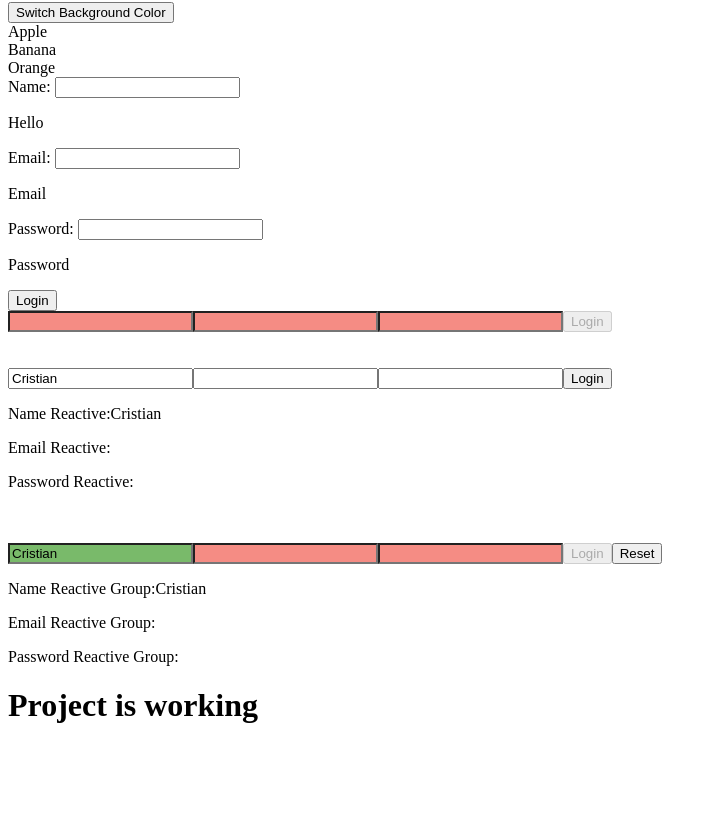
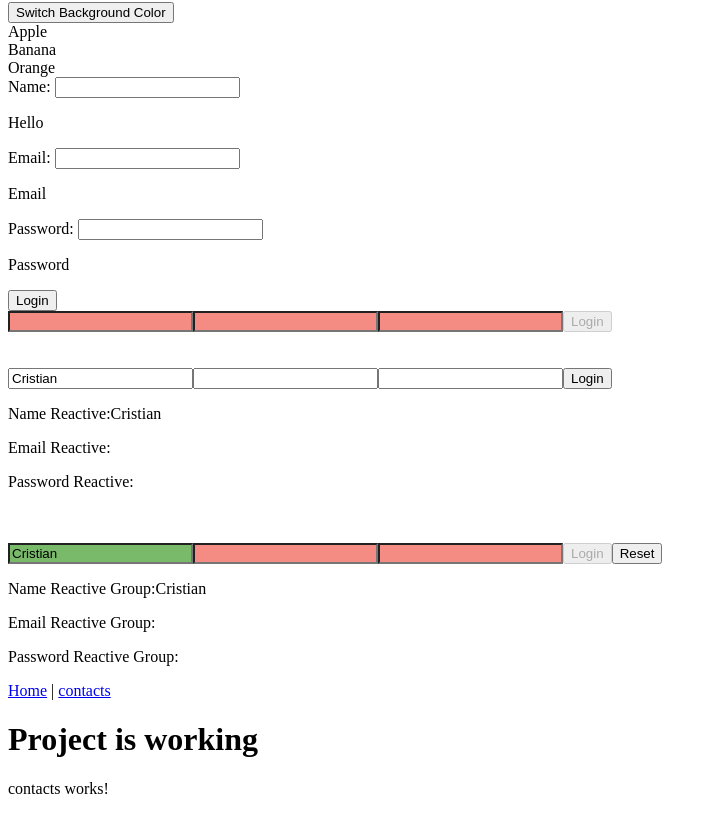
Before and after one commit to cdlavacudeg/angular-goal-planner, an Angular app: page /contacts in a window 1280 px wide. Shown: the part 182-996 px from the top of the page, without its empty margins (0-717 px from the left). Before the commit the page ends 928 px from the top, so only its background shows below. Built offline with nearby package versions, Linux system fonts and the light colour scheme.

Commit message:
[Add] Router Page

```diff
--- a/src/app/app.component.html
+++ b/src/app/app.component.html
@@ -1,2 +1,4 @@
 <app-header></app-header>
 <h1>{{ title }}</h1>
+
+<router-outlet></router-outlet>
--- a/src/app/app.component.ts
+++ b/src/app/app.component.ts
@@ -1,9 +1,13 @@
 import { Component } from '@angular/core';
+import { RouterModule } from '@angular/router';
+import { HeaderComponent } from './header/header.component';
 
 @Component({
   selector: 'app-root',
+  standalone: true,
   templateUrl: './app.component.html',
   styleUrls: ['./app.component.css'],
+  imports: [HeaderComponent, RouterModule],
 })
 export class AppComponent {
   title = 'Project is working';
--- /dev/null
+++ b/src/app/contacts/contacts.component.html
@@ -0,0 +1 @@
+<p>contacts works!</p>
--- a/src/app/header/header.component.html
+++ b/src/app/header/header.component.html
@@ -68,3 +68,8 @@
 <p>Name Reactive Group:{{ loginGroupForm.value.nameReactiveGroup }}</p>
 <p>Email Reactive Group:{{ loginGroupForm.value.emailReactiveGroup }}</p>
 <p>Password Reactive Group:{{ loginGroupForm.value.passwordReactiveGroup }}</p>
+
+<nav>
+  <a class="button" routerLink="/">Home</a> |
+  <a class="button" routerLink="/contacts">contacts</a>
+</nav>
--- a/src/app/header/header.component.ts
+++ b/src/app/header/header.component.ts
@@ -3,11 +3,12 @@ import { CommonModule } from '@angular/common';
 import { NgFor, NgIf } from '@angular/common';
 import { Menu } from '../constants';
 import { FormsModule, ReactiveFormsModule, FormControl, FormGroup, Validators } from '@angular/forms';
+import { RouterLink } from '@angular/router';
 
 @Component({
   selector: 'app-header',
   standalone: true,
-  imports: [CommonModule, NgFor, NgIf, FormsModule, ReactiveFormsModule],
+  imports: [CommonModule, NgFor, NgIf, FormsModule, ReactiveFormsModule, RouterLink],
   templateUrl: './header.component.html',
   styleUrls: ['./header.component.css'],
 })
--- /dev/null
+++ b/src/app/home/home.component.html
@@ -0,0 +1 @@
+<p>home works!</p>
--- a/src/main.ts
+++ b/src/main.ts
@@ -1,7 +1,14 @@
-import { platformBrowserDynamic } from '@angular/platform-browser-dynamic';
+import { HomeComponent } from './app/home/home.component';
+import { ContactsComponent } from './app/contacts/contacts.component';
+import { Routes, provideRouter } from '@angular/router';
+import { bootstrapApplication } from '@angular/platform-browser';
+import { AppComponent } from './app/app.component';
 
-import { AppModule } from './app/app.module';
+const routes: Routes = [
+  { path: '', component: HomeComponent },
+  { path: 'contacts', component: ContactsComponent },
+];
 
-platformBrowserDynamic()
-  .bootstrapModule(AppModule)
-  .catch(err => console.error(err));
+bootstrapApplication(AppComponent, {
+  providers: [provideRouter(routes)],
+});
```
Also changed, not shown: src/app/app.module.ts (deleted, +0 -13 lines), src/app/contacts/contacts.component.ts (added, +9 -0 lines), src/app/home/home.component.ts (added, +9 -0 lines), src/app/contacts/contacts.component.css (added), src/app/home/home.component.css (added).
